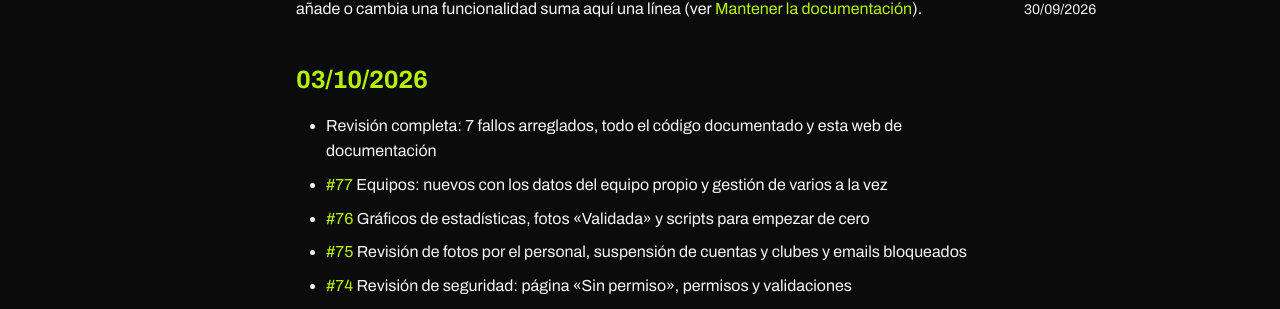
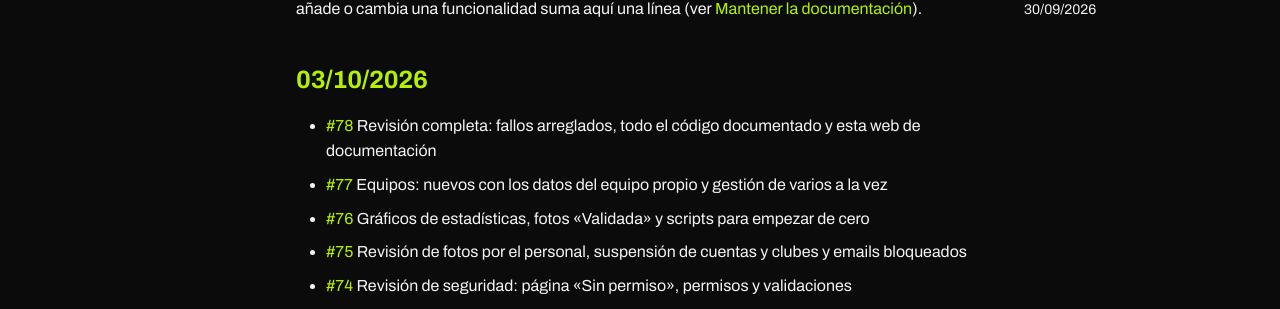
Before and after one commit to edubusluc/LOS-GLADIADORES, an MkDocs documentation site: the page built from docs/novedades.md, in a window 1280 px wide and 900 px high. Shown: the part 259-568 px from the top of the window. Built offline with MkDocs 1.6.1 and Material for MkDocs 9.7.7, drawn with Linux system fonts in a browser that asks for light colours; comment, search, counter and statistics services are not loaded.

Commit message:
Novedades: número de la PR
Co-Authored-By: Claude Opus 5.5 (1M context) <noreply@anthropic.com>
Claude-Session: https://claude.ai/code/session_018iJ3LVeEoDAvMueG1ci2kR

```diff
--- a/docs/novedades.md
+++ b/docs/novedades.md
@@ -5,7 +5,7 @@ añade o cambia una funcionalidad suma aquí una línea (ver [Mantener la docume
 
 ## 03/10/2026
 
-- Revisión completa: 7 fallos arreglados, todo el código documentado y esta web de documentación
+- [#78](https://github.com/edubusluc/Zyra/pull/78) Revisión completa: fallos arreglados, todo el código documentado y esta web de documentación
 - [#77](https://github.com/edubusluc/Zyra/pull/77) Equipos: nuevos con los datos del equipo propio y gestión de varios a la vez
 - [#76](https://github.com/edubusluc/Zyra/pull/76) Gráficos de estadísticas, fotos «Validada» y scripts para empezar de cero
 - [#75](https://github.com/edubusluc/Zyra/pull/75) Revisión de fotos por el personal, suspensión de cuentas y clubes y emails bloqueados
```
